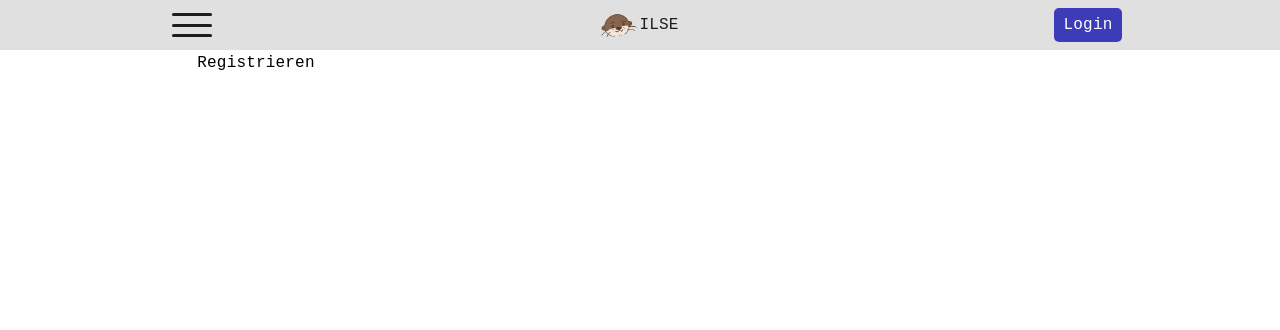
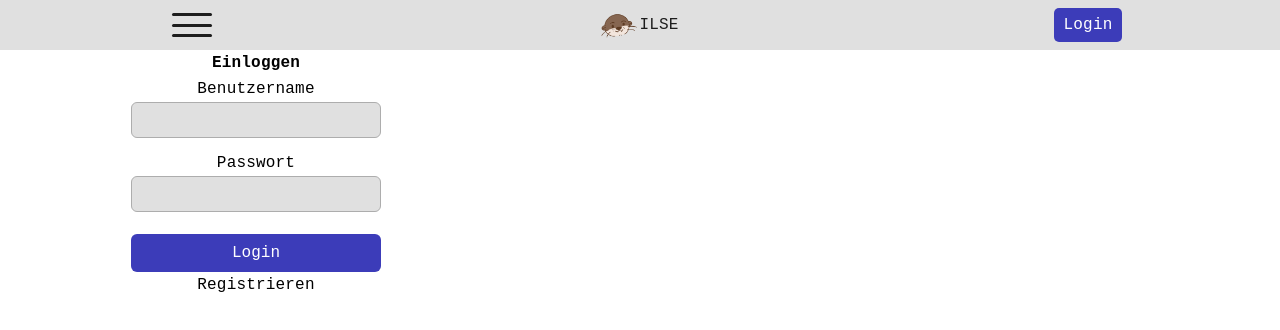
Before and after one commit to ILSE-Group/ILSE-Plattform-Frontend, a React (Vite) app: page /login in a window 1280 px wide. Shown: the top 330 px of the page. Built offline with nearby package versions, Linux system fonts and the light colour scheme.

Commit message:
added login page to ui and styling

```diff
--- a/src/components/Login/Login/Login.scss
+++ b/src/components/Login/Login/Login.scss
@@ -0,0 +1,41 @@
+@use "../../../lib/styles.scss";
+
+.login-container {
+    display: flex;
+    flex-direction: column;
+    align-items: center;
+    justify-content: center;
+}
+
+.login-form {
+    display: flex;
+    flex-direction: column;
+    gap: 12px;
+    width: 250px;
+}
+
+.input-group {
+    display: flex;
+    flex-direction: column;
+    text-align: left;
+}
+
+input {
+    padding: 8px;
+    border-radius: 6px;
+    border: 1px solid var(--bgColorLowContrast);
+    background-color: var(--bgColorMediumContrast);
+    color: var(--fgColorHighContrast);
+}
+
+.login-btn {
+    margin-top: 10px;
+    padding: 10px;
+    border: none;
+    border-radius: 6px;
+
+    background-color: var(--highlightColorMediumContrast);
+    color: white;
+
+    cursor: pointer;
+}
--- a/src/components/Login/Login/Login.tsx
+++ b/src/components/Login/Login/Login.tsx
@@ -1,13 +1,27 @@
 import './Login.scss';
 
+function Login() {
+    return (
+        <div className="login-container">
+            <h2>Einloggen</h2>
 
-function Login() {
+            <div className="login-form">
+                <div className="input-group">
+                    <label>Benutzername</label>
+                    <input type="text" />
+                </div>
 
-    return(
-        <>
-        </>
+                <div className="input-group">
+                    <label>Passwort</label>
+                    <input type="password" />
+                </div>
+
+                <button className="login-btn">
+                    Login
+                </button>
+            </div>
+        </div>
     );
-
 }
 
 export default Login;
```
